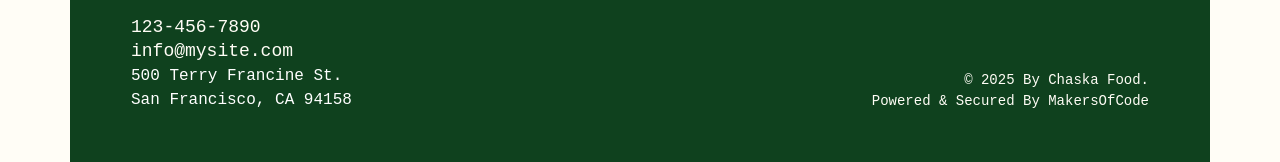
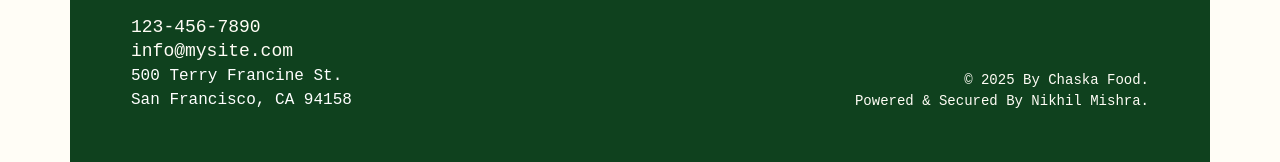
Before and after one commit to nikhil7476/chaskafood, a Next.js app: page / in a window 1280 px wide. Shown: the part 3016-3178 px from the top of the page. Built offline with nearby package versions, Linux system fonts and the light colour scheme; a web font is replaced by a local one.

Commit message:
modified:   src/components/Footer.js

```diff
--- a/src/components/Footer.js
+++ b/src/components/Footer.js
@@ -79,7 +79,7 @@ function Footer() {
             <p className="copy text-end">
               &copy; {new Date().getFullYear()} By Chaska Food.
               <br />
-              Powered & Secured By MakersOfCode
+              Powered & Secured By Nikhil Mishra.
             </p>
           </Col>
         </Row>
```
